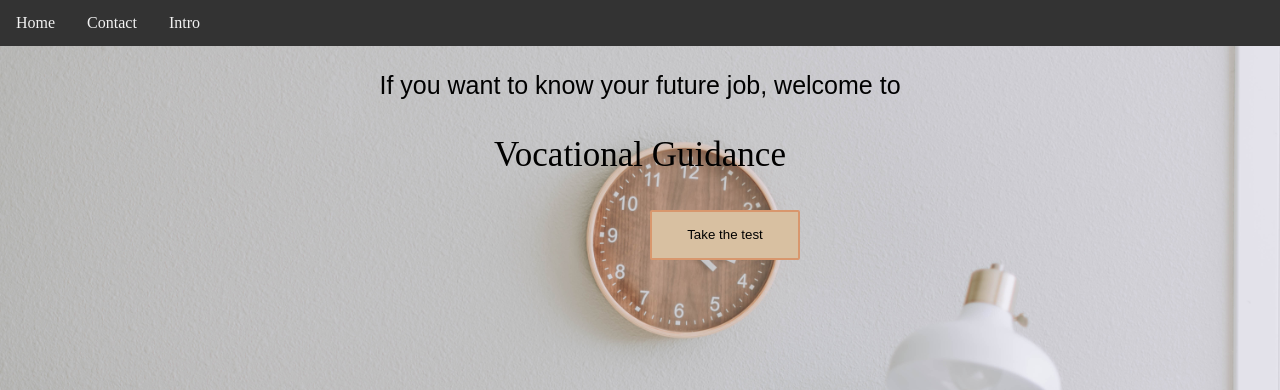
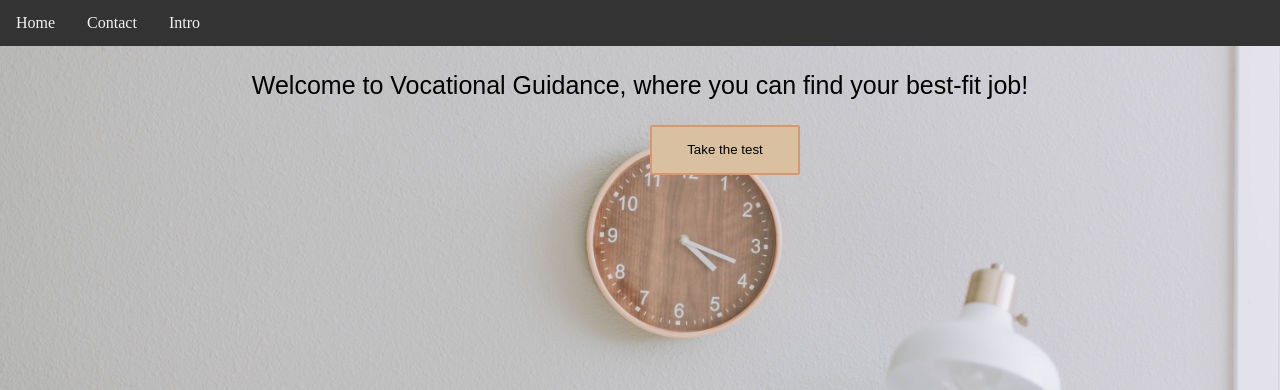
Before and after one commit to R7nX/Vocational-Guidance-System, a Flask app: page / in a window 1280 px wide. Shown: the part 120-510 px from the top of the page. Run offline with Flask 2, Linux system fonts and the light colour scheme; some libraries are stand-ins or nearby versions.

Commit message:
Update homepage.html

```diff
--- a/templates/homepage.html
+++ b/templates/homepage.html
@@ -20,11 +20,8 @@
 
 
     </div>
-
-
-
       <script>
- window.onscroll = function() {scrollFunction()};
+window.onscroll = function() {scrollFunction()};
 
 function scrollFunction() {
   if (document.body.scrollTop > 20 || document.documentElement.scrollTop > 20) {
@@ -34,8 +31,7 @@ function scrollFunction() {
   }
 }
       </script>
-      <p class="intro"><centre>If you want to know your future job, welcome to</centre> </p>
-      <p class="a">  Vocational Guidance</p>
+      <p class="intro"><centre>Welcome to Vocational Guidance, where you can find your best-fit job!</centre> </p>
         <a href="{{url_for('take_test')}}">
           <button class="test" >Take the test </button>
         </a>
```
